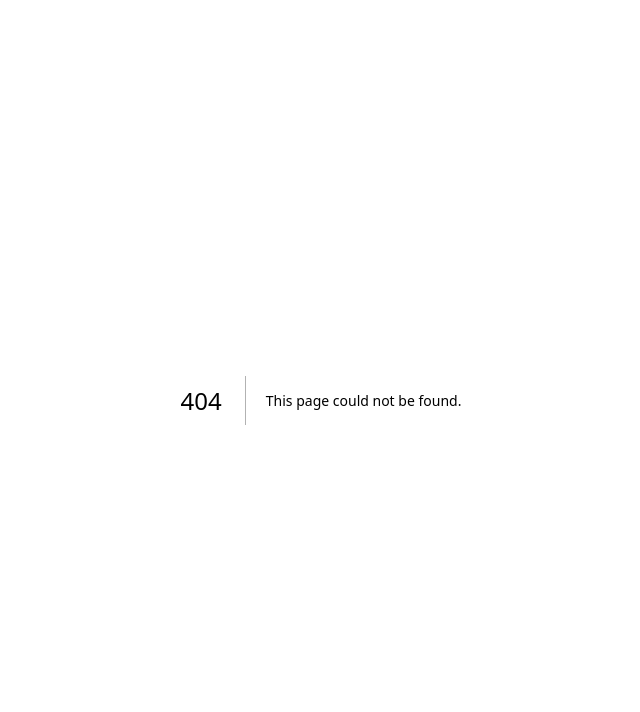
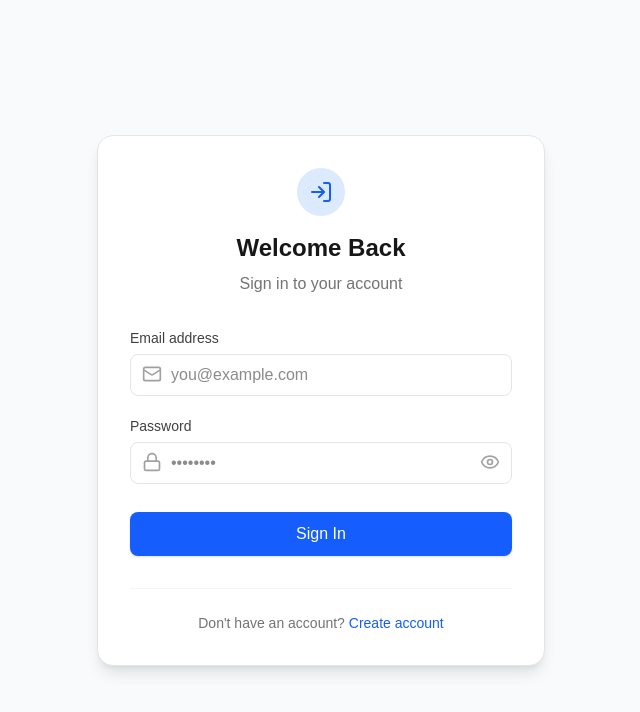
Before and after one commit to Anshul-251204/Form.aro, a Next.js app: page /signin in a window 1280 px wide. Before the commit this address had no page. Shown: the top 712 px of the page, without its empty margins (319-959 px from the left). Built offline with nearby package versions, Linux system fonts and the light colour scheme.

Commit message:
create new sign page for testing

```diff
--- a/app/login/page.tsx
+++ b/app/login/page.tsx
@@ -2,7 +2,7 @@
 
 import { useState, Suspense } from "react"
 import { signIn } from "next-auth/react"
-import { useRouter, useSearchParams } from "next/navigation"
+import { useRouter } from "next/navigation"
 import Link from "next/link"
 import { Mail, Lock, Loader2, AlertCircle, Eye, EyeOff } from "lucide-react"
 import { useToast } from "@/hooks/use-toast"
--- /dev/null
+++ b/app/signin/page.tsx
@@ -0,0 +1,132 @@
+"use client"
+
+import { useState } from "react"
+import { signIn } from "next-auth/react"
+import { useRouter } from "next/navigation"
+import Link from "next/link"
+import { Mail, Lock, Loader2, AlertCircle, Eye, EyeOff, LogIn } from "lucide-react"
+import { useToast } from "@/hooks/use-toast"
+
+export default function SignInPage() {
+    const [email, setEmail] = useState("")
+    const [password, setPassword] = useState("")
+    const [isLoading, setIsLoading] = useState(false)
+    const [error, setError] = useState("")
+    const [showPassword, setShowPassword] = useState(false)
+    const router = useRouter()
+    const { showToast } = useToast()
+
+    const handleSubmit = async (e: React.FormEvent) => {
+        e.preventDefault()
+        setIsLoading(true)
+        setError("")
+
+        try {
+            console.log("Attempting sign in...")
+            const res = await signIn("credentials", {
+                email,
+                password,
+                redirect: false,
+            })
+
+            console.log("Sign in response:", res)
+
+            if (res?.error) {
+                let errorMessage = "Invalid credentials"
+                if (res.code === "UserNotFound") errorMessage = "No account exists with this email"
+                else if (res.code === "InvalidPassword") errorMessage = "Incorrect password"
+
+                setError(errorMessage)
+                showToast(errorMessage, "error")
+            } else {
+                console.log("Success! Refreshing and redirecting...")
+                router.refresh()
+                router.push("/dashboard")
+                showToast("Signed in successfully", "success")
+            }
+        } catch (error) {
+            console.error("Sign in error:", error)
+            setError("Something went wrong. Please try again.")
+            showToast("Something went wrong", "error")
+        } finally {
+            setIsLoading(false)
+        }
+    }
+
+    return (
+        <div className="min-h-screen bg-gray-50 dark:bg-neutral-950 flex flex-col items-center justify-center p-4">
+            <div className="bg-white dark:bg-neutral-900 p-8 rounded-2xl shadow-lg border border-neutral-200 dark:border-neutral-800 w-full max-w-md">
+                <div className="mb-8 text-center">
+                    <div className="h-12 w-12 bg-blue-100 text-blue-600 rounded-full flex items-center justify-center mx-auto mb-4">
+                        <LogIn className="h-6 w-6" />
+                    </div>
+                    <h1 className="text-2xl font-bold text-neutral-900 dark:text-white mb-2">Welcome Back</h1>
+                    <p className="text-neutral-500 dark:text-neutral-400">Sign in to your account</p>
+                </div>
+
+                {error && (
+                    <div className="mb-6 bg-red-50 dark:bg-red-900/30 border border-red-200 dark:border-red-800 text-red-600 dark:text-red-400 p-3 rounded-lg flex items-center gap-2 text-sm">
+                        <AlertCircle className="h-4 w-4" />
+                        <span>{error}</span>
+                    </div>
+                )}
+
+                <form onSubmit={handleSubmit} className="space-y-5">
+                    <div>
+                        <label className="block text-sm font-medium text-neutral-700 dark:text-neutral-300 mb-1.5">Email address</label>
+                        <div className="relative">
+                            <input
+                                type="email"
+                                required
+                                className="w-full pl-10 pr-3 py-2 rounded-lg border border-neutral-200 dark:border-neutral-800 bg-white dark:bg-neutral-950 focus:ring-2 focus:ring-blue-500 focus:border-blue-500 outline-none transition-all"
+                                placeholder="you@example.com"
+                                value={email}
+                                onChange={(e) => setEmail(e.target.value)}
+                            />
+                            <Mail className="absolute left-3 top-2.5 h-5 w-5 text-neutral-400" />
+                        </div>
+                    </div>
+
+                    <div>
+                        <label className="block text-sm font-medium text-neutral-700 dark:text-neutral-300 mb-1.5">Password</label>
+                        <div className="relative">
+                            <input
+                                type={showPassword ? "text" : "password"}
+                                required
+                                className="w-full pl-10 pr-10 py-2 rounded-lg border border-neutral-200 dark:border-neutral-800 bg-white dark:bg-neutral-950 focus:ring-2 focus:ring-blue-500 focus:border-blue-500 outline-none transition-all"
+                                placeholder="••••••••"
+                                value={password}
+                                onChange={(e) => setPassword(e.target.value)}
+                            />
+                            <Lock className="absolute left-3 top-2.5 h-5 w-5 text-neutral-400" />
+                            <button
+                                type="button"
+                                onClick={() => setShowPassword(!showPassword)}
+                                className="absolute right-3 top-2.5 text-neutral-400 hover:text-neutral-600 dark:hover:text-neutral-200"
+                            >
+                                {showPassword ? <EyeOff className="h-5 w-5" /> : <Eye className="h-5 w-5" />}
+                            </button>
+                        </div>
+                    </div>
+
+                    <div className="pt-2">
+                        <button
+                            type="submit"
+                            disabled={isLoading}
+                            className="w-full bg-blue-600 hover:bg-blue-700 text-white font-medium py-2.5 px-4 rounded-lg flex items-center justify-center gap-2 transition-all shadow-sm hover:shadow-md disabled:opacity-70 disabled:cursor-not-allowed"
+                        >
+                            {isLoading ? <Loader2 className="h-5 w-5 animate-spin" /> : "Sign In"}
+                        </button>
+                    </div>
+                </form>
+
+                <div className="mt-8 pt-6 border-t border-neutral-100 dark:border-neutral-800 text-center text-sm text-neutral-500 dark:text-neutral-400">
+                    Don&apos;t have an account?{" "}
+                    <Link href="/signup" className="text-blue-600 hover:text-blue-700 font-medium hover:underline">
+                        Create account
+                    </Link>
+                </div>
+            </div>
+        </div>
+    )
+}
```
